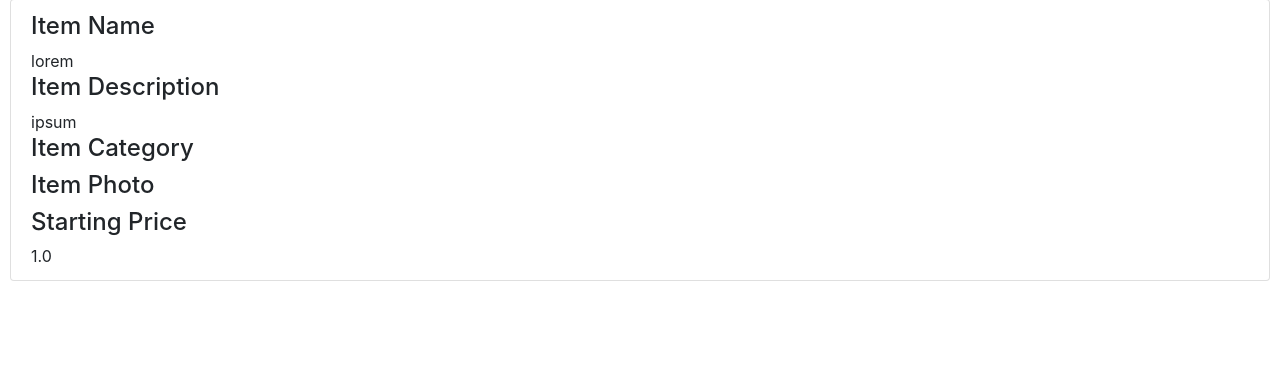
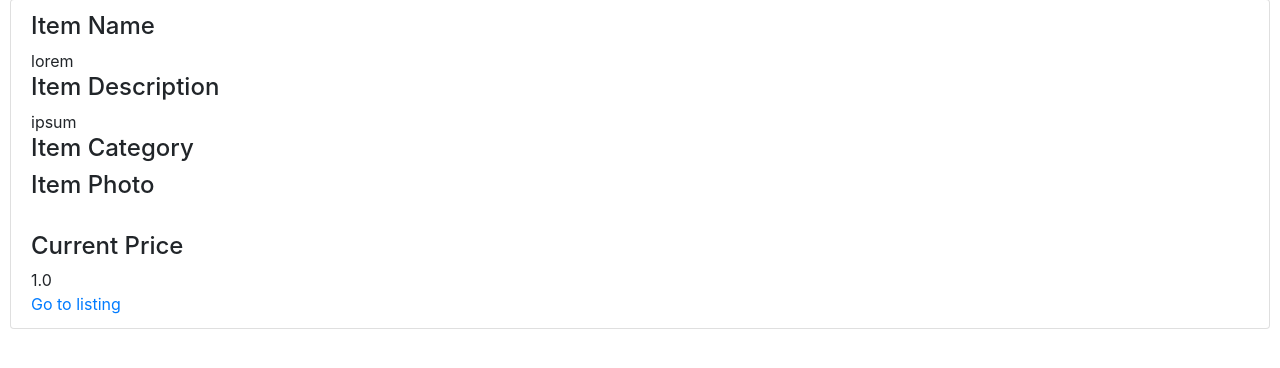
Before and after one commit to Opify/CS50W, a Django app: page / in a window 1280 px wide. Shown: the part 210-578 px from the top of the page. Run offline with Django 3.2, Linux system fonts and the light colour scheme; data comes from the database, SQL or seed files in the repository; both versions use the stored data as it was after the commit; some libraries are stand-ins or nearby versions.

Commit message:
Completed Task 4 and modified models

```diff
--- a/commerce/auctions/models.py
+++ b/commerce/auctions/models.py
@@ -15,19 +15,22 @@ class Listing(models.Model):
     item_category = models.CharField(max_length=100, blank=True)
     item_photo = models.CharField(max_length=100, blank=True)
     starting_price = models.FloatField()
+    closed = models.BooleanField(default=False)
     listing_user = models.ForeignKey(settings.AUTH_USER_MODEL, on_delete=models.CASCADE)
     def __str__(self):
-        return f"Item name: {self.item_name}"
+        return f"Item id: {self.id}, Listing User: {self.listing_user}"
 
 class Bid(models.Model):
     current_amount = models.FloatField(default=0)
     item = models.ForeignKey(Listing, on_delete=models.CASCADE, related_name="bidding_item_name")
     bidding_user = models.ForeignKey(settings.AUTH_USER_MODEL, on_delete=models.CASCADE)
     def __str__(self):
-        return f"Current amount: {self.current_amount}"
+        return f"Current amount: {self.current_amount}, Bidding User: {self.bidding_user}"
+    class Meta:
+        ordering=["-current_amount"]
 
 class Comment(models.Model):
     comment = models.TextField()
-    item = models.ForeignKey(Listing, on_delete=models.CASCADE, related_name="commented_item_name"),
+    item = models.ForeignKey(Listing, on_delete=models.CASCADE, related_name="commented_item_name")
     def __str__(self):
-        return f"Comment: {self.comment}"
+        return f"Comment: {self.comment}, Item: {self.item}"
--- a/commerce/auctions/templates/auctions/index.html
+++ b/commerce/auctions/templates/auctions/index.html
@@ -3,37 +3,44 @@
 {% block body %}
     <h2>Active Listings</h2>
     <ul class="list-group">
-    {% for listing in listings %}
+    {% for listing in listing_set %}
         <li class="list-group-item">
             <div>
                 <h4>
                     Item Name
                 </h4>
-                {{ listing.item_name }}
+                {{ listing.0.item_name }}
             </div>
             <div>
                 <h4>
                     Item Description
                 </h4>
-                {{ listing.item_description }}
+                {{ listing.0.item_description }}
             </div>
             <div>
                 <h4>
                     Item Category
                 </h4>
-                {{ listing.item_category }}
+                {{ listing.0.item_category }}
             </div>
             <div>
                 <h4>
                     Item Photo
                 </h4>
-                {{ listing.item_photo }}
+                <img href="{{ listing.0.item_photo }}">
             </div>
             <div>
                 <h4>
-                    Starting Price
+                    Current Price
                 </h4>
-                {{ listing.starting_price }}
+                {% if listing.1 == None %}
+                {{ listing.0.starting_price }}
+                {% else %}
+                {{ listing.1.current_amount }}
+                {% endif %}
+            </div>
+            <div>
+                <a href="{% url 'listing' id=listing.0.id %}">Go to listing</a>
             </div>
         </li>
     {% endfor %}
--- a/commerce/auctions/urls.py
+++ b/commerce/auctions/urls.py
@@ -8,5 +8,7 @@ urlpatterns = [
     path("logout", views.logout_view, name="logout"),
     path("register", views.register, name="register"),
     path("create", views.create, name="create"),
-    path("<int:id>", views.listing, name="listing")
+    path("comments/<int:id>", views.comments, name="comments"),
+    path("<int:id>", views.listing, name="listing"),
+    path("close/<int:id>", views.close, name="close")
 ]
--- a/commerce/auctions/views.py
+++ b/commerce/auctions/views.py
@@ -10,9 +10,15 @@ from .models import User, Listing, Bid, Comment
 
 # Task 3 (done)
 def index(request):
+    listing_set = []
     listings = Listing.objects.all()
+    for listing in listings:
+        try:
+            listing_set.append([listing, Bid.objects.filter(pk=listing.id).order_by(-'current_amount')[0]])
+        except:
+            listing_set.append([listing, None])
     return render(request, "auctions/index.html", {
-        "listings": listings
+        "listing_set": listing_set
     })
 
 
@@ -68,37 +74,82 @@ def register(request):
         return render(request, "auctions/register.html")
 
 @login_required
-# Task 2
+# Task 2 (done)
 def create(request):
     if request.method == "POST":
-       price = float(request.POST.get("item_price"))
-       item = Listing(item_name=request.POST.get("item_name"), item_description=request.POST.get("item_description"), item_category=request.POST.get("item_category"), item_photo=request.POST.get("item_image"), starting_price=price, listing_user=request.user)
-       item.save()
-       return HttpResponseRedirect(reverse("index"))
+        price = float(request.POST.get("item_price"))
+        item = Listing(item_name=request.POST.get("item_name"), item_description=request.POST.get("item_description"), item_category=request.POST.get("item_category"), item_photo=request.POST.get("item_image"), starting_price=price, listing_user=request.user)
+        item.save()
+        return HttpResponseRedirect(reverse("index"))
     else:
         return render(request, "auctions/create.html")
 
-# Task 4
+# Task 4 (done)
 def listing(request, id):
     if request.method == "POST":
-        pass
+        bid = float(request.POST.get("bid"))
+        item = Listing.objects.get(pk=id)
+        try:
+            current_amount = Bid.objects.filter(item__id=id).order_by('-current_amount').first().current_amount
+        except:
+            current_amount = item.starting_price
+        if bid > current_amount:
+            try:
+                record = Bid.objects.filter(item__id=id).order_by('-current_amount').first()
+                record.current_amount = bid
+                record.bidding_user = request.user
+                record.save()
+            except:
+                record = Bid(current_amount=bid, item=item, bidding_user=request.user)
+                record.save()
+            return HttpResponseRedirect(reverse("listing", args=[id]))
+        else:
+            return HttpResponseRedirect(reverse("listing", args=[id]))
     else:
-        item = Listing.objects.get(pk=id)
-        bid = Bid.objects.get(pk=id)
-        comments = Comment.objects.get(pk=id)
-        if request.user.is_authenticated:
-            if item.listing_user == request.user.username:
-                creator = True
-            else:
-                creator = False
-        if not bid:
+        try:
+            item = Listing.objects.get(pk=id)
+        except:
+            return HttpResponseRedirect(reverse("index"))
+        try:
+            bid = Bid.objects.filter(item__id=id).first()
+        except:
+            bid = None
+        try:
+            comments = Comment.objects.filter(item__id=id).all()
+        except:
+            comments = None
+        if item.listing_user == request.user:
+            creator = True
+        else:
+            creator = False
+        if bid == None:
             price = item.starting_price
         else:
             price = bid.current_amount
+        minimum = price + 0.01
         return render(request, "auctions/listing.html", {
             "item": item,
             "bid": bid,
             "comments":comments,
             "creator":creator,
-            "price":price
+            "price":price,
+            "minimum":minimum
         })
+
+def comments(request, id):
+    if request.method == "POST":
+        comment_data = Comment(comment=request.POST.get("comment"))
+        comment_data.item = Listing.objects.get(pk=id)
+        comment_data.save()
+        return HttpResponseRedirect(reverse("listing", args=[id]))
+    else:
+        return HttpResponseRedirect(reverse("index"))
+
+def close(request, id):
+    if request.method == "POST":
+        listing = Listing.objects.get(pk=id)
+        listing.closed = True
+        listing.save()
+        return HttpResponseRedirect(reverse("listing", args=[id]))
+    else:
+        return HttpResponseRedirect(reverse("index"))
```
Also changed, not shown: commerce/auctions/templates/auctions/listing.html (+71 -8 lines), commerce/auctions/migrations/0001_initial.py, commerce/db.sqlite3.
